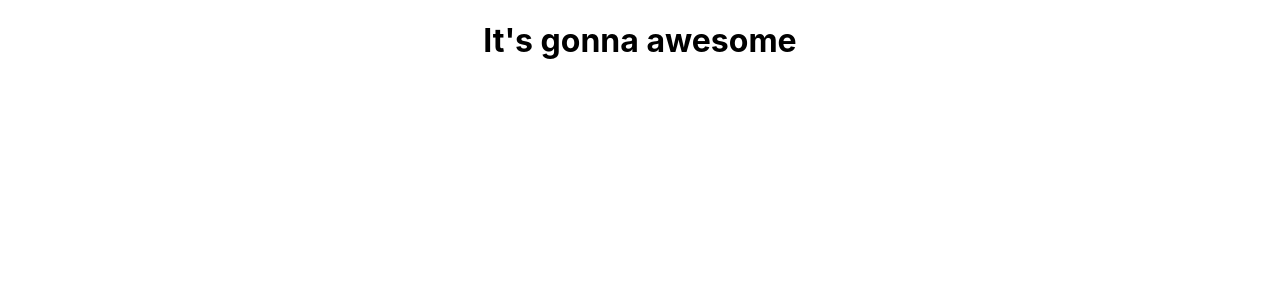
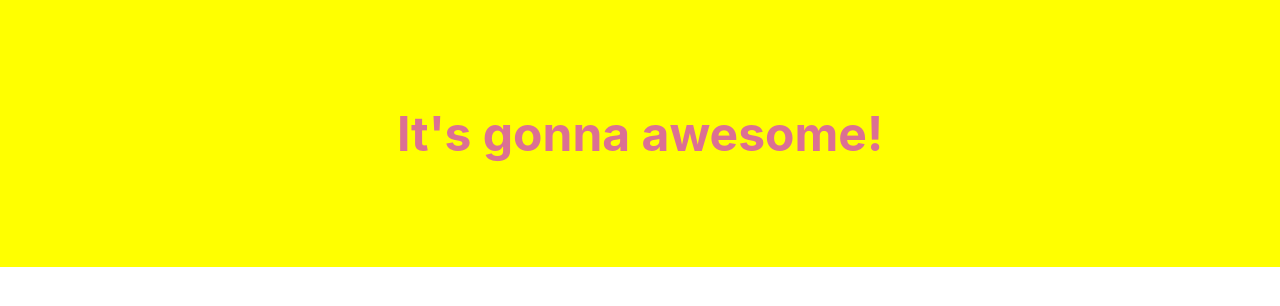
Before and after one commit to lahirusandaruwan7/library-management-system, a React (Create React App) app: page / in a window 1280 px wide. Shown: the top 306 px of the page. Built offline with nearby package versions, Linux system fonts and the light colour scheme.

Commit message:
Testing styled-components

```diff
--- a/src/App.js
+++ b/src/App.js
@@ -1,7 +1,20 @@
+import styled from "styled-components/";
+
+const Title = styled.h1`
+  font-size: 3em;
+  text-align: center;
+  color: palevioletred;
+`;
+const Wrapper = styled.section`
+  padding: 4em;
+  background: yellow;
+`;
 
 function App() {
   return (
-    <h1 style={{textAlign:"center"}}>It's gonna awesome</h1>
+    <Wrapper>
+      <Title>It's gonna awesome!</Title>
+    </Wrapper>
   );
 }
 
```
